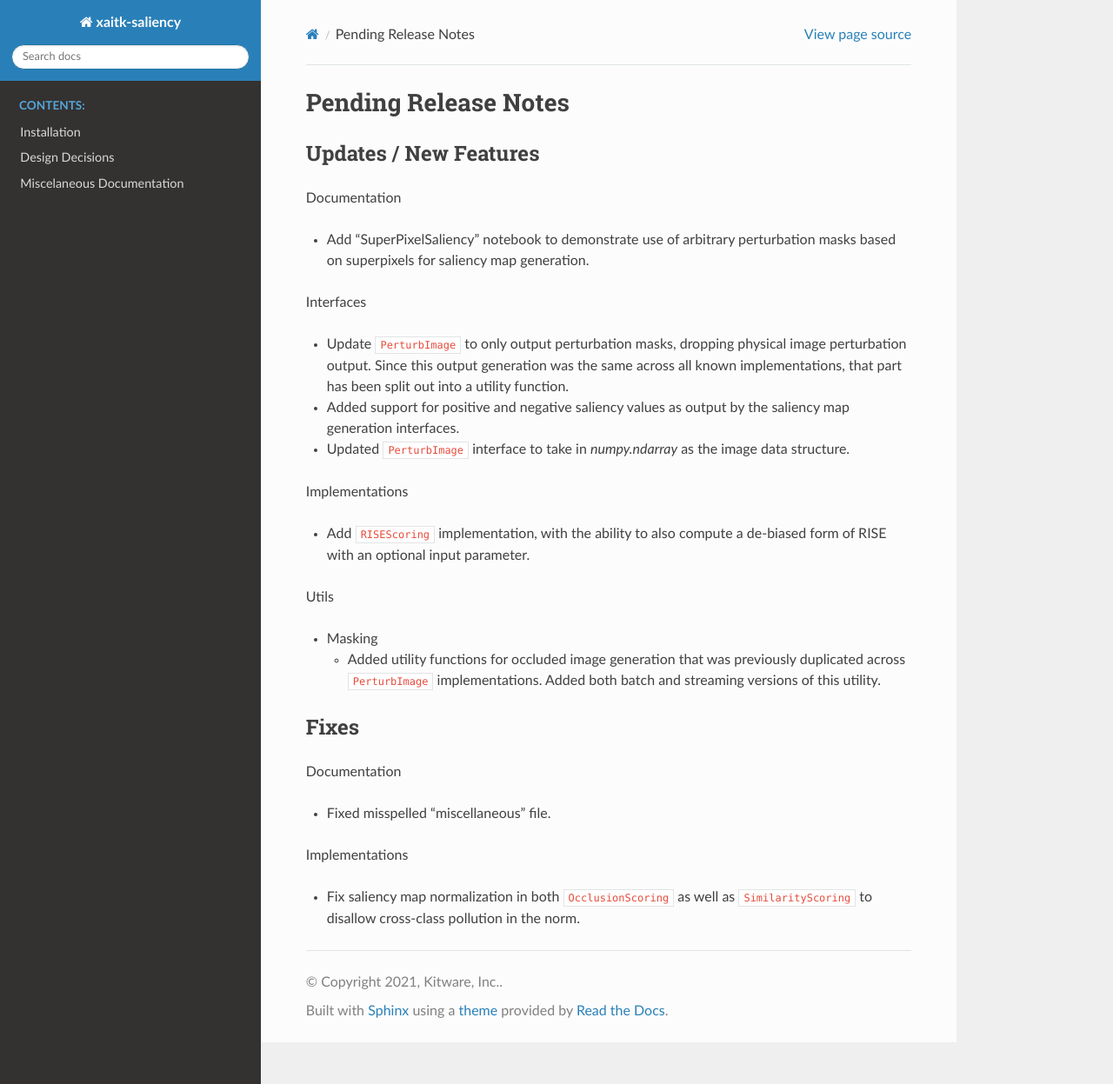
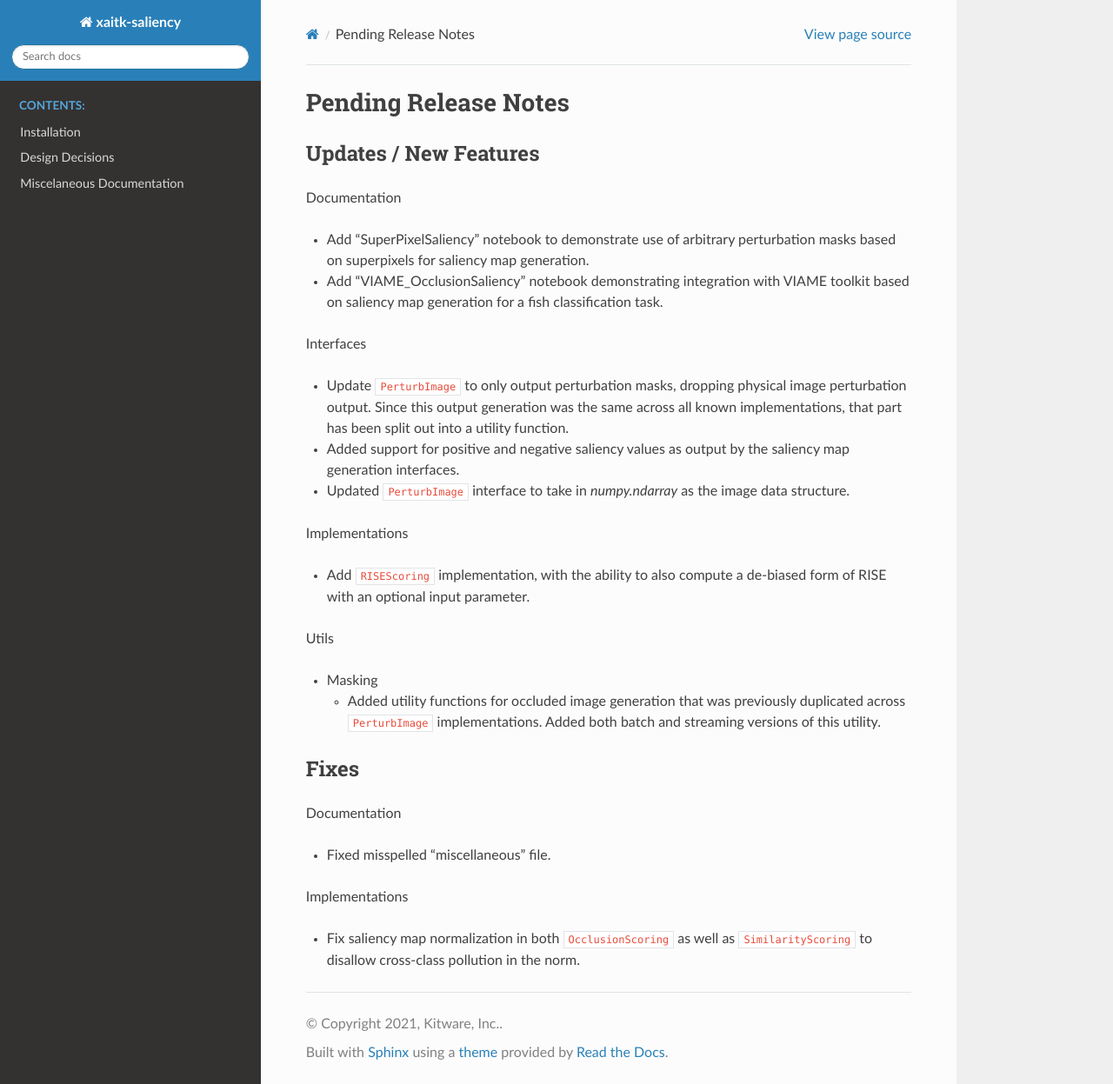
Before and after one commit to XAITK/xaitk-saliency, a Sphinx documentation site: the page built from docs/release_notes/pending_release.rst, in a window 1280 px wide and 1247 px high. Shown: the whole window at 87% size. Built offline with Sphinx 7.4.7 and the Read the Docs theme 2.0.0, drawn with Linux system fonts in a browser that asks for light colours; pages that are not in the unit, such as notebooks, are missing from menus.

Commit message:
Add VIAME demo notebook

```diff
--- a/docs/release_notes/pending_release.rst
+++ b/docs/release_notes/pending_release.rst
@@ -9,6 +9,9 @@ Documentation
 
 * Add "SuperPixelSaliency" notebook to demonstrate use of arbitrary perturbation
   masks based on superpixels for saliency map generation.
+
+* Add "VIAME_OcclusionSaliency" notebook demonstrating integration with VIAME
+  toolkit based on saliency map generation for a fish classification task.
 
 Interfaces
 
```
Also changed, not shown: 2 other files.
